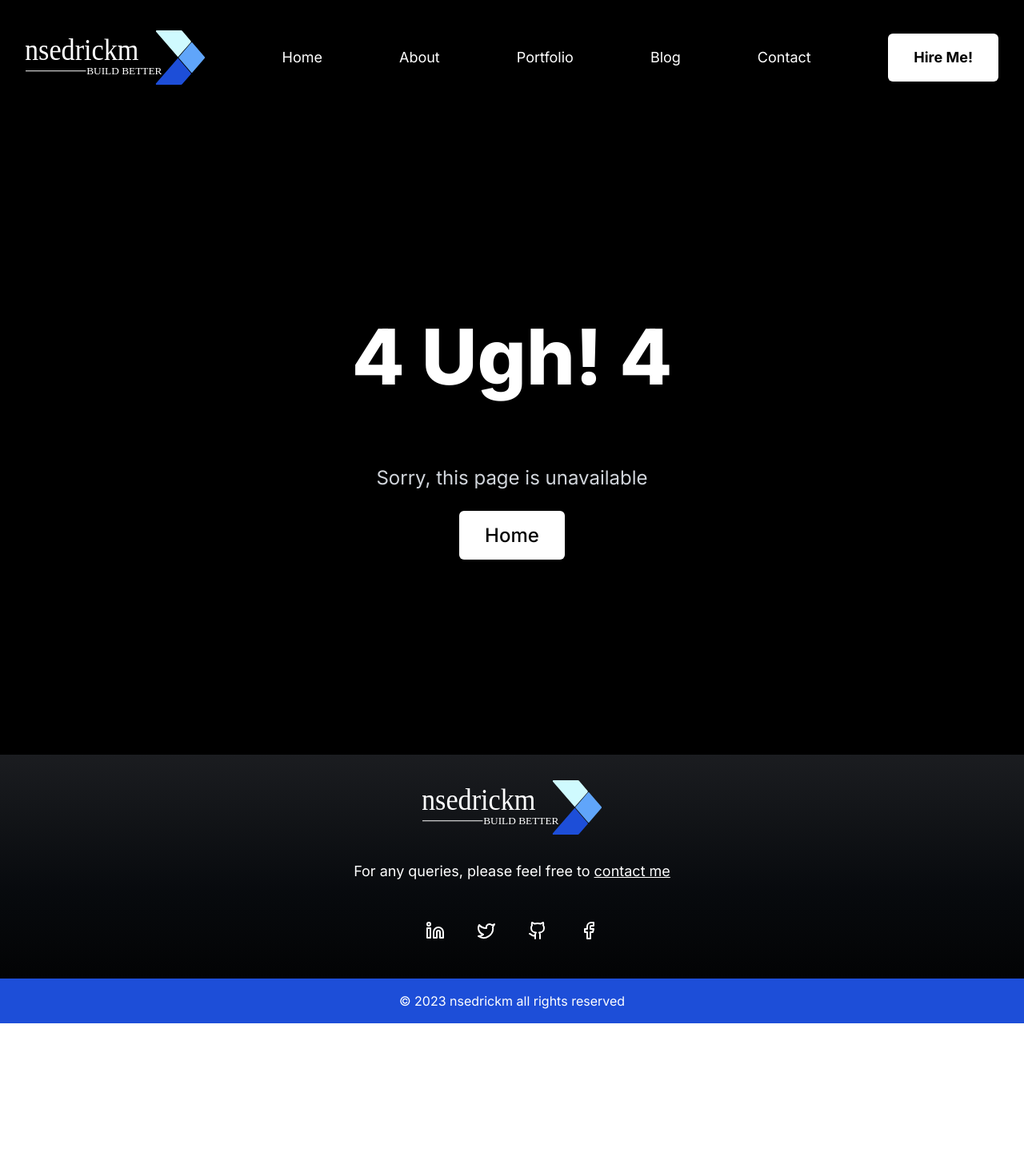
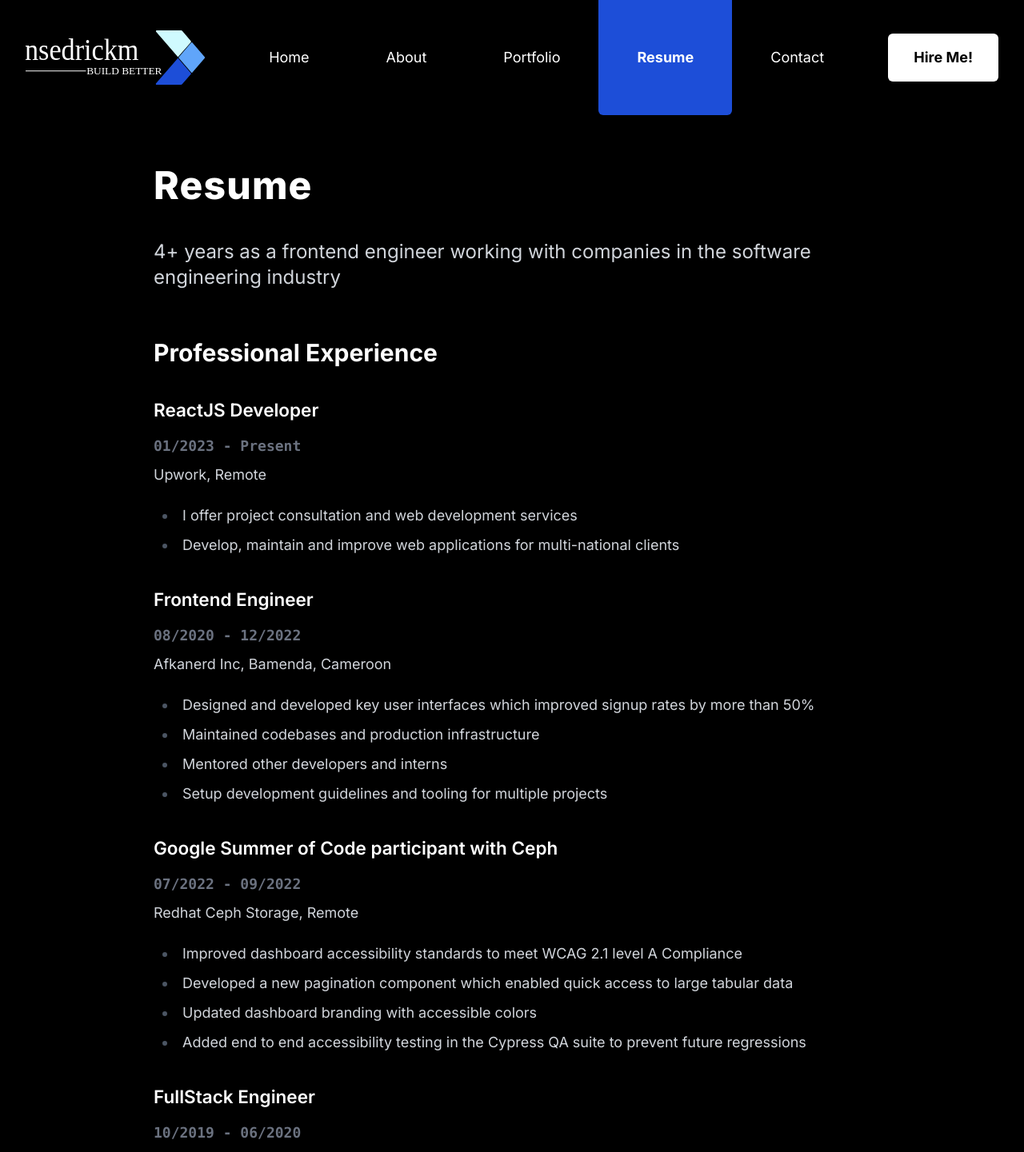
Before and after one commit to nSedrickm/nsedrickm.com, a Next.js app: page /resume in a window 1280 px wide. Before the commit this address had no page. Shown: the top 1441 px of the page at 80% size. Before the commit the page ends 1280 px from the top, so only its background shows below. Built offline with nearby package versions, Linux system fonts and the light colour scheme.

Commit message:
update: add resume page

```diff
--- a/src/app/components/Navbar.tsx
+++ b/src/app/components/Navbar.tsx
@@ -13,7 +13,7 @@ const links = [
   { label: "Home", href: "/" },
   { label: "About", href: "/about" },
   { label: "Portfolio", href: "/portfolio" },
-  { label: "Blog", href: "/blog" },
+  { label: "Resume", href: "/resume" },
   { label: "Contact", href: "/contact" },
 ];
 
--- a/src/app/contact/page.tsx
+++ b/src/app/contact/page.tsx
@@ -123,7 +123,6 @@ const Contact = async () => {
 
             <motion.form
               variants={variants}
-              action="/api/contact"
               className="my-16 text-xl"
               onSubmit={handleSumbit}
             >
--- /dev/null
+++ b/src/app/resume/page.tsx
@@ -0,0 +1,149 @@
+"use client";
+import { PageAnimationWrapper } from "components/PageAnimationWrapper";
+import { motion } from "framer-motion";
+
+const variants = {
+  visible: { opacity: 1, y: 0, transition: { duration: 0.5 } },
+  hidden: { opacity: 0, y: -20 },
+};
+
+const Resume = () => {
+  return (
+    <PageAnimationWrapper layoutId="contact">
+      <div className="max-w-screen-lg gap-6 p-6 mx-auto text-lg prose sm:p-16 prose-invert">
+        <motion.h1
+          variants={variants}
+          className="text-4xl font-extrabold tracking-wide md:text-5xl"
+        >
+          Resume
+        </motion.h1>
+
+        <motion.p variants={variants} className="mb-0 text-2xl">
+          4+ years as a frontend engineer working with companies in the software
+          engineering industry
+        </motion.p>
+
+        <motion.section variants={variants} className="resume">
+          <div className="container">
+            <div className="row">
+              <div className="">
+                <h2 className="text-3xl">Professional Experience</h2>
+                <div className="resume-item">
+                  <h3 className="">ReactJS Developer</h3>
+                  <h4 className="font-mono text-gray-500">01/2023 - Present</h4>
+                  <p>Upwork, Remote</p>
+                  <ul>
+                    <li>
+                      I offer project consultation and web development services
+                    </li>
+                    <li>
+                      Develop, maintain and improve web applications for
+                      multi-national clients
+                    </li>
+                  </ul>
+                </div>
+                <div className="resume-item">
+                  <h3 className="">Frontend Engineer</h3>
+                  <h4 className="font-mono text-gray-500">08/2020 - 12/2022</h4>
+                  <p>Afkanerd Inc, Bamenda, Cameroon</p>
+                  <ul>
+                    <li>
+                      Designed and developed key user interfaces which improved
+                      signup rates by more than 50%
+                    </li>
+                    <li>Maintained codebases and production infrastructure</li>
+                    <li>Mentored other developers and interns</li>
+                    <li>
+                      Setup development guidelines and tooling for multiple
+                      projects
+                    </li>
+                  </ul>
+                </div>
+                <div className="resume-item">
+                  <h3 className="">
+                    Google Summer of Code participant with Ceph
+                  </h3>
+                  <h4 className="font-mono text-gray-500">07/2022 - 09/2022</h4>
+                  <p>Redhat Ceph Storage, Remote</p>
+
+                  <ul>
+                    <li>
+                      Improved dashboard accessibility standards to meet WCAG
+                      2.1 level A Compliance
+                    </li>
+                    <li>
+                      Developed a new pagination component which enabled quick
+                      access to large tabular data
+                    </li>
+                    <li>Updated dashboard branding with accessible colors</li>
+                    <li>
+                      Added end to end accessibility testing in the Cypress QA
+                      suite to prevent future regressions
+                    </li>
+                  </ul>
+                </div>
+                <div className="resume-item">
+                  <h3 className="">FullStack Engineer</h3>
+                  <h4 className="font-mono text-gray-500">10/2019 - 06/2020</h4>
+                  <p>Light Outreach Foundation Intl, Bamenda, Cameroon</p>
+                  <ul>
+                    <li>Developed a donations platform for fund raising</li>
+                    <li>
+                      Integrated MTN mobile money and Orange money {"API's"} for
+                      payment processing
+                    </li>
+                    <li>
+                      Developed a raffling system for random gift allocation
+                    </li>
+                    <li>Managed production infrastructure on digitalocean</li>
+                  </ul>
+                </div>
+              </div>
+
+              <div className="">
+                <h2 className="text-3xl">Freelance Experience</h2>
+                <div className="resume-item">
+                  <h3 className="">FullStack Engineer</h3>
+                  <h4 className="font-mono text-gray-500">05/2021 - 08/2021</h4>
+                  <p>VALDD, Remote</p>
+                  <ul>
+                    <li>
+                      Developed backend APIs with email, SMS integrations,
+                      scheduling and push notifications
+                    </li>
+                    <li>
+                      Developed an intuitive timeline overview which reduced
+                      user response times by up to 45s
+                    </li>
+                  </ul>
+                </div>
+
+                <h2 className="text-3xl">Education</h2>
+                <div className="resume-item">
+                  <h3 className="">Bachelors of Technology</h3>
+                  <h4 className="font-mono text-gray-500">2017 - 2020</h4>
+                  <p>College of Technology, University of Bamenda, Cameroon</p>
+                  <p>
+                    Studied for three years to obtain a Bachelors of technology
+                    in computer networking and systems maintenance
+                  </p>
+                </div>
+              </div>
+
+              <a
+                download
+                target="_black"
+                href="https://drive.google.com/file/d/1TIcfzShzhwvzsR91j8jlq77NVV9mpYVO/view?usp=sharing"
+                className="inline-block px-12 py-4 my-10 font-bold text-black no-underline transition duration-300 ease-in-out delay-150 bg-white rounded-md hover:-translate-y-1 hover:scale-110"
+              >
+                Download
+              </a>
+            </div>
+          </div>
+        </motion.section>
+      </div>
+    </PageAnimationWrapper>
+  );
+};
+
+export default Resume;
```
